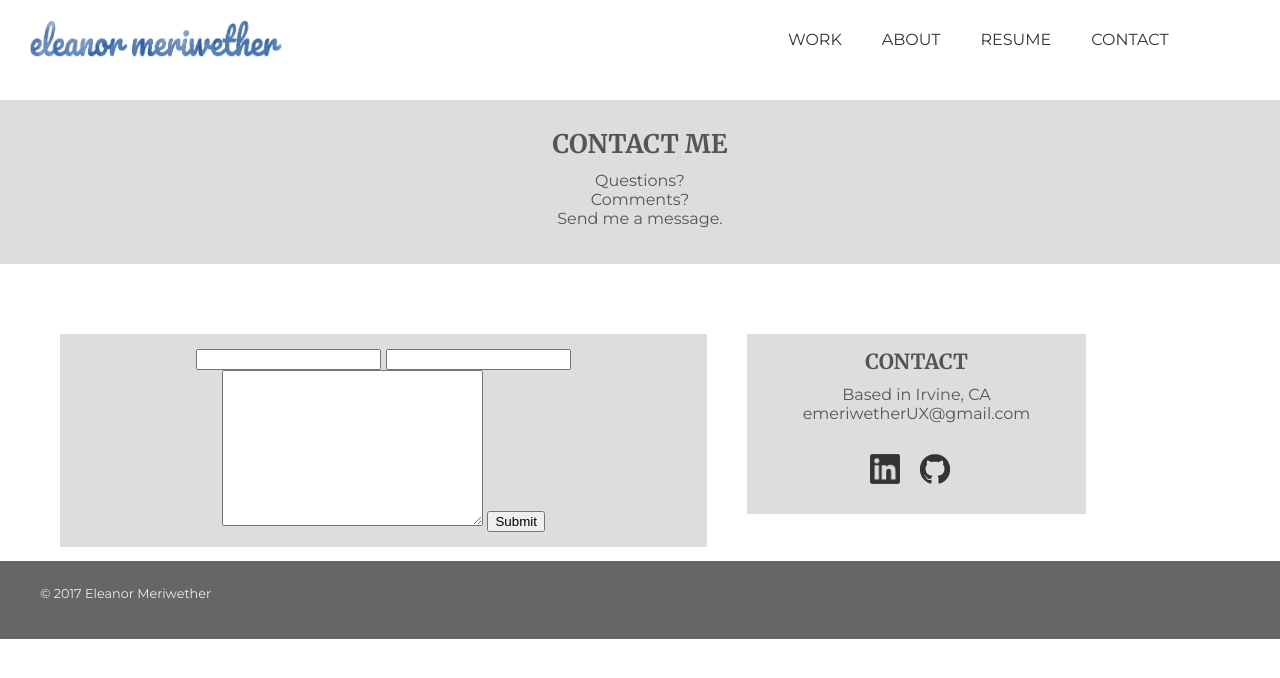
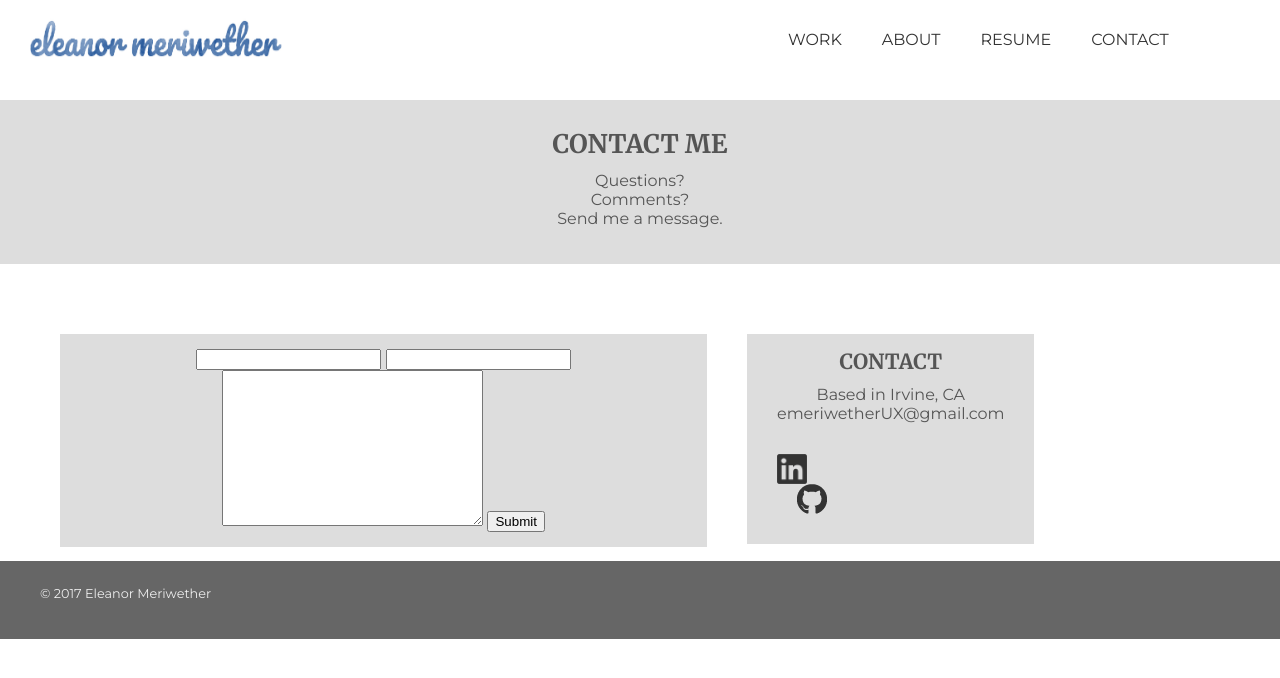
Before and after one commit to emeriwether/emeriwether.github.io, a Jekyll site: the page built from contact.html, in a window 1280 px wide. Shown: the top 678 px of the page. Built offline with Jekyll 4.4.1, drawn with Linux system fonts in a browser that asks for light colours; nearby versions of some CDN libraries.

Commit message:
adjust spacing on contact page

```diff
--- a/css/styles.css
+++ b/css/styles.css
@@ -140,10 +140,9 @@
 section.contactHeader { background-color: #ddd; text-align: center; padding: 30px 0 20px 0; display: block; }
 
 section.contactInfo { margin-top: 60px; text-align: center; }
-section.contactInfo div { background-color: #ddd; width: 30%; float: left; padding: 15px 15px; }
+section.contactInfo div { background-color: #ddd; width: 25%; float: left; padding: 15px 15px; }
 section.contactInfo div:nth-child(1) { width: 60%; }
 section.contactInfo div:nth-child(2) { margin-left: 40px; }
-section.contactInfo div div { margin-left: 30%; }
 section.contactInfo div div img { width: 30px; height: 30px; float: left;}
 section.contactInfo div div img:nth-child(2) { padding-left: 20px; }
 
```
